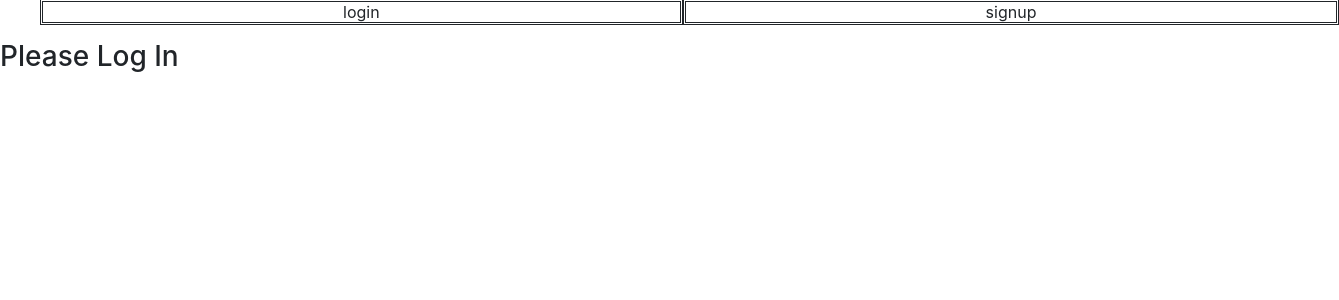
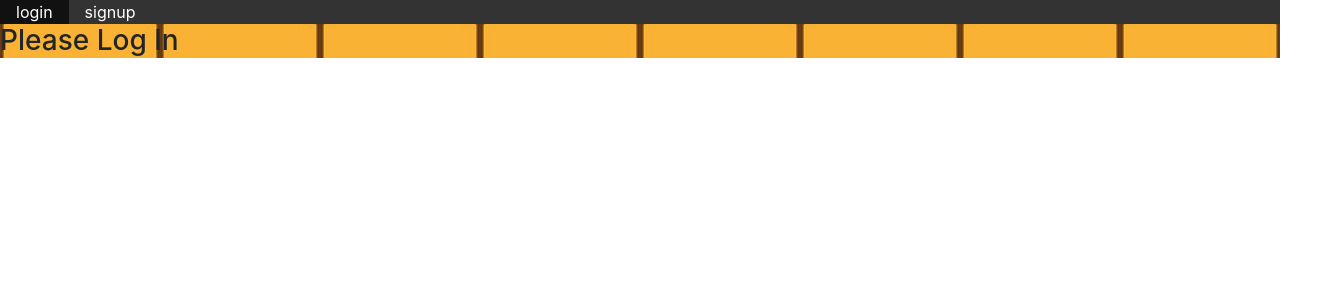
Before and after one commit to HarryPretel/SPIKEHIVE2K20, a React (Create React App) app in the folder frontend/: page / in a window 1280 px wide. Shown: the top 300 px of the page, 1339 px wide, since content can reach past the window. Built offline with nearby package versions, Linux system fonts and the light colour scheme.

Commit message:
navigation pane

```diff
--- a/frontend/src/App.css
+++ b/frontend/src/App.css
@@ -1,5 +1,10 @@
 .App {
-
+  background-image: url("images/honeycomb_animated.jpg");
+  height: 100%;
+  width: 100%;
+  background-position: center;
+  background-size: cover;
+  margin:  0;
 }
 
 input {
@@ -33,14 +38,28 @@ input {
   color: #61dafb;
 }
 
-try{
-  white-space: nowrap;
-  margin: auto;
-  border-style: double double double double;
-  padding-right: 300px;
-  padding-left: 300px;
-  width: 200px;
+ul {
+  list-style-type: none;
+  margin: 0;
+  padding: 0;
+  overflow: hidden;
+  background-color: #333;
+  width: 100%
+}
 
+r {
+  float:right
+}
+
+li {
+  display: inline;
+  color: white;
+  text-align: center;
+  padding: 14px 16px;
+  text-decoration: none;
+}
+li:hover {
+  background-color: #111;
 }
 
 @keyframes App-logo-spin {
--- a/frontend/src/components/Nav.js
+++ b/frontend/src/components/Nav.js
@@ -5,8 +5,8 @@ import styles from '../App.css';
 function Nav(props) {
   const logged_out_nav = (
     <ul>
-      <try onClick={() => props.display_form('login')}>login</try>
-      <try onClick={() => props.display_form('signup')}>signup</try>
+      <li onClick={() => props.display_form('login')}>login</li>
+      <li onClick={() => props.display_form('signup')}>signup</li>
     </ul>
   );
 
@@ -16,7 +16,7 @@ function Nav(props) {
       <li onClick={() => props.display_form('hives')}>hive</li>
       <li onClick={() => props.display_form('inspection')}>inspection</li>
       <li onClick={() => props.display_form('equipment')}>equipment</li>
-      <li onClick={props.handle_logout}>logout</li>
+      <r><li onClick={props.handle_logout}>logout</li></r>
     </ul>
 
   );
```
